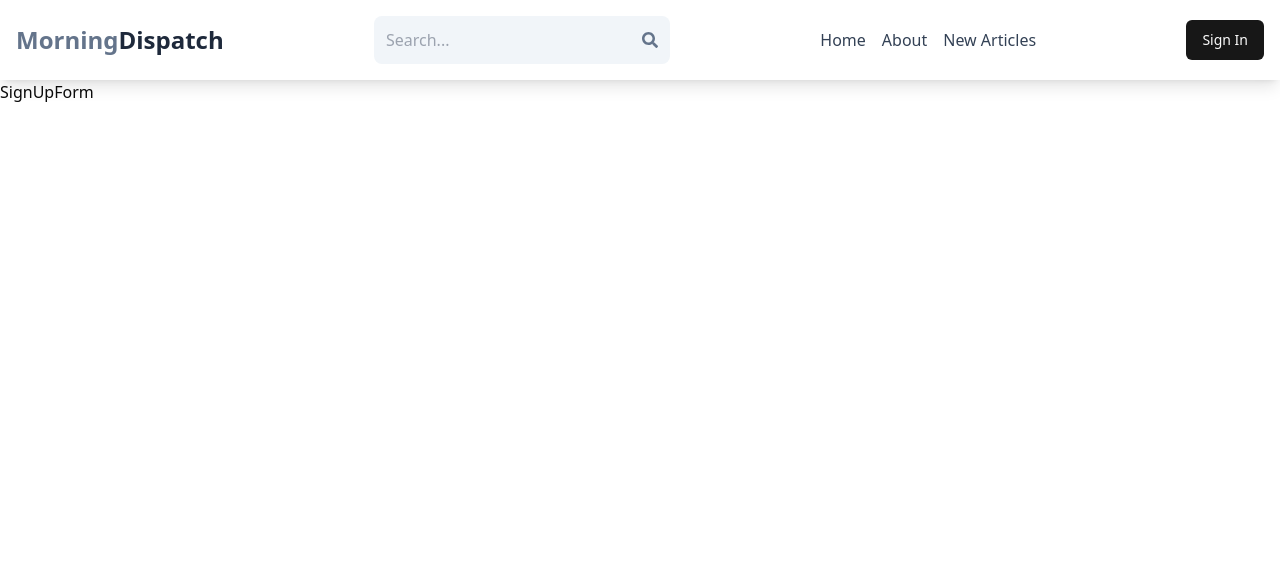
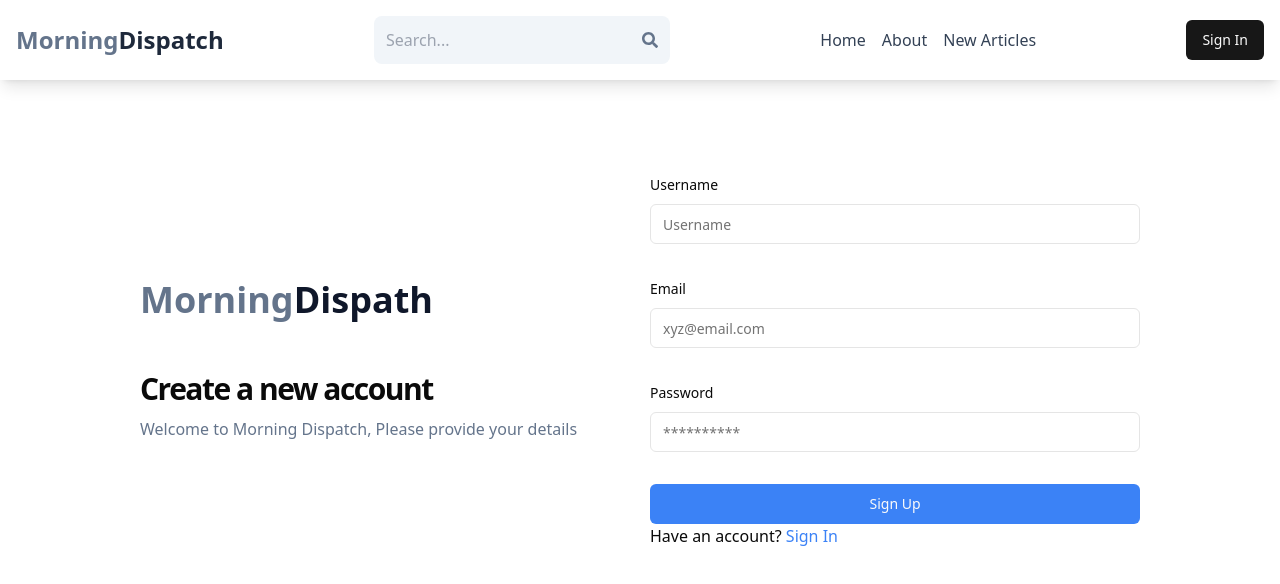
Before and after one commit to jajangscript/News-Article-Dispatch, a React (Vite) app in the folder frontend/: page /sign-up in a window 1280 px wide. Shown: the top 584 px of the page. Built offline with nearby package versions, Linux system fonts and the light colour scheme.

Commit message:
Sign Up Page UI
Signed-off-by: jajangscript <jajangkadi007@gmail.com>

```diff
--- a/frontend/package.json
+++ b/frontend/package.json
@@ -10,6 +10,8 @@
     "preview": "vite preview"
   },
   "dependencies": {
+    "@hookform/resolvers": "^3.9.1",
+    "@radix-ui/react-label": "^2.1.0",
     "@radix-ui/react-slot": "^1.1.0",
     "@vitejs/plugin-react": "^4.3.4",
     "class-variance-authority": "^0.7.1",
@@ -17,10 +19,12 @@
     "lucide-react": "^0.462.0",
     "react": "^18.3.1",
     "react-dom": "^18.3.1",
+    "react-hook-form": "^7.54.0",
     "react-icons": "^5.3.0",
     "react-router-dom": "^7.0.1",
     "tailwind-merge": "^2.5.5",
-    "tailwindcss-animate": "^1.0.7"
+    "tailwindcss-animate": "^1.0.7",
+    "zod": "^3.23.8"
   },
   "devDependencies": {
     "@eslint/js": "^9.15.0",
--- a/frontend/src/auth/forms/SignUpForm.jsx
+++ b/frontend/src/auth/forms/SignUpForm.jsx
@@ -1,7 +1,138 @@
 import React from "react";
+import { Link } from "react-router-dom";
+
+import { z } from "zod";
+import { zodResolver } from "@hookform/resolvers/zod";
+import { useForm } from "react-hook-form";
+import { Button } from "@/components/ui/button";
+import {
+  Form,
+  FormControl,
+  FormDescription,
+  FormField,
+  FormItem,
+  FormLabel,
+  FormMessage,
+} from "@/components/ui/form";
+import { Input } from "@/components/ui/input";
+
+const formSchema = z.object({
+  username: z.string().min(2, {
+    message: "Username must be at least 2 characters.",
+  }),
+  email: z.string().min({ message: "Invalid email address." }),
+  password: z
+    .string()
+    .min(8, { message: "Password must be at least 8 characters." }),
+});
 
 const SignUpForm = () => {
-  return <div>SignUpForm</div>;
+  // 1. Define your form.
+  const form = useForm({
+    resolver: zodResolver(formSchema),
+    defaultValues: {
+      username: "",
+      email: "",
+      password: "",
+    },
+  });
+
+  // 2. Define a submit handler.
+  function onSubmit(values) {
+    // Do something with the form values.
+    // ✅ This will be type-safe and validated.
+    console.log(values);
+  }
+
+  return (
+    <div className="min-h-screen mt-20">
+      <div className="flex p-3 max-w-3xl sm:max-w-5xl mx-auto flex-col md:flex-row md:items-center gap-5">
+        {/* left */}
+        <div className="flex-1">
+          <Link
+            to={"/"}
+            className="font-bold text-2xl sm:text-4xl flex flex-wrap"
+          >
+            <span className="text-slate-500">Morning</span>
+            <span className="text-slate-900">Dispath</span>
+          </Link>
+          <h2 className="text-[24px] md:text-[30px] font-bold leading-[140%] tracking-tighter pt-5 sm:pt-12">
+            Create a new account
+          </h2>
+          <p className="text-slate-500 text-[14px] font-medium leading-[140%] md:text-[16px] md:font-normal mt-2">
+            Welcome to Morning Dispatch, Please provide your details
+          </p>
+        </div>
+
+        {/* right */}
+        <div className="flex-1">
+          <Form {...form}>
+            <form onSubmit={form.handleSubmit(onSubmit)} className="space-y-8">
+              <FormField
+                control={form.control}
+                name="username"
+                render={({ field }) => (
+                  <FormItem>
+                    <FormLabel>Username</FormLabel>
+                    <FormControl>
+                      <Input type="text" placeholder="Username" {...field} />
+                    </FormControl>
+                    <FormMessage />
+                  </FormItem>
+                )}
+              />
+
+              <FormField
+                control={form.control}
+                name="email"
+                render={({ field }) => (
+                  <FormItem>
+                    <FormLabel>Email</FormLabel>
+                    <FormControl>
+                      <Input
+                        type="text"
+                        placeholder="xyz@email.com"
+                        {...field}
+                      />
+                    </FormControl>
+                    <FormMessage />
+                  </FormItem>
+                )}
+              />
+
+              <FormField
+                control={form.control}
+                name="password"
+                render={({ field }) => (
+                  <FormItem>
+                    <FormLabel>Password</FormLabel>
+                    <FormControl>
+                      <Input
+                        type="password"
+                        placeholder="**********"
+                        {...field}
+                      />
+                    </FormControl>
+                    <FormMessage />
+                  </FormItem>
+                )}
+              />
+
+              <Button type="submit" className="bg-blue-500 w-full">
+                Sign Up
+              </Button>
+            </form>
+          </Form>
+          <div>
+            <span>Have an account? </span>
+            <Link to={"/sign-in"} className="text-blue-500">
+              Sign In
+            </Link>
+          </div>
+        </div>
+      </div>
+    </div>
+  );
 };
 
 export default SignUpForm;
--- /dev/null
+++ b/frontend/src/components/ui/form.jsx
@@ -0,0 +1,133 @@
+import * as React from "react"
+import { Slot } from "@radix-ui/react-slot"
+import { Controller, FormProvider, useFormContext } from "react-hook-form";
+
+import { cn } from "@/lib/utils"
+import { Label } from "@/components/ui/label"
+
+const Form = FormProvider
+
+const FormFieldContext = React.createContext({})
+
+const FormField = (
+  {
+    ...props
+  }
+) => {
+  return (
+    (<FormFieldContext.Provider value={{ name: props.name }}>
+      <Controller {...props} />
+    </FormFieldContext.Provider>)
+  );
+}
+
+const useFormField = () => {
+  const fieldContext = React.useContext(FormFieldContext)
+  const itemContext = React.useContext(FormItemContext)
+  const { getFieldState, formState } = useFormContext()
+
+  const fieldState = getFieldState(fieldContext.name, formState)
+
+  if (!fieldContext) {
+    throw new Error("useFormField should be used within <FormField>")
+  }
+
+  const { id } = itemContext
+
+  return {
+    id,
+    name: fieldContext.name,
+    formItemId: `${id}-form-item`,
+    formDescriptionId: `${id}-form-item-description`,
+    formMessageId: `${id}-form-item-message`,
+    ...fieldState,
+  }
+}
+
+const FormItemContext = React.createContext({})
+
+const FormItem = React.forwardRef(({ className, ...props }, ref) => {
+  const id = React.useId()
+
+  return (
+    (<FormItemContext.Provider value={{ id }}>
+      <div ref={ref} className={cn("space-y-2", className)} {...props} />
+    </FormItemContext.Provider>)
+  );
+})
+FormItem.displayName = "FormItem"
+
+const FormLabel = React.forwardRef(({ className, ...props }, ref) => {
+  const { error, formItemId } = useFormField()
+
+  return (
+    (<Label
+      ref={ref}
+      className={cn(error && "text-destructive", className)}
+      htmlFor={formItemId}
+      {...props} />)
+  );
+})
+FormLabel.displayName = "FormLabel"
+
+const FormControl = React.forwardRef(({ ...props }, ref) => {
+  const { error, formItemId, formDescriptionId, formMessageId } = useFormField()
+
+  return (
+    (<Slot
+      ref={ref}
+      id={formItemId}
+      aria-describedby={
+        !error
+          ? `${formDescriptionId}`
+          : `${formDescriptionId} ${formMessageId}`
+      }
+      aria-invalid={!!error}
+      {...props} />)
+  );
+})
+FormControl.displayName = "FormControl"
+
+const FormDescription = React.forwardRef(({ className, ...props }, ref) => {
+  const { formDescriptionId } = useFormField()
+
+  return (
+    (<p
+      ref={ref}
+      id={formDescriptionId}
+      className={cn("text-sm text-muted-foreground", className)}
+      {...props} />)
+  );
+})
+FormDescription.displayName = "FormDescription"
+
+const FormMessage = React.forwardRef(({ className, children, ...props }, ref) => {
+  const { error, formMessageId } = useFormField()
+  const body = error ? String(error?.message) : children
+
+  if (!body) {
+    return null
+  }
+
+  return (
+    (<p
+      ref={ref}
+      id={formMessageId}
+      className={cn("text-sm font-medium text-destructive", className)}
+      {...props}>
+      {body}
+    </p>)
+  );
+})
+FormMessage.displayName = "FormMessage"
+
+export {
+  useFormField,
+  Form,
+  FormItem,
+  FormLabel,
+  FormControl,
+  FormDescription,
+  FormMessage,
+  FormField,
+}
--- /dev/null
+++ b/frontend/src/components/ui/input.jsx
@@ -0,0 +1,19 @@
+import * as React from "react"
+
+import { cn } from "@/lib/utils"
+
+const Input = React.forwardRef(({ className, type, ...props }, ref) => {
+  return (
+    (<input
+      type={type}
+      className={cn(
+        "flex h-10 w-full rounded-md border border-input bg-background px-3 py-2 text-base ring-offset-background file:border-0 file:bg-transparent file:text-sm file:font-medium file:text-foreground placeholder:text-muted-foreground focus-visible:outline-none focus-visible:ring-2 focus-visible:ring-ring focus-visible:ring-offset-2 disabled:cursor-not-allowed disabled:opacity-50 md:text-sm",
+        className
+      )}
+      ref={ref}
+      {...props} />)
+  );
+})
+Input.displayName = "Input"
+
+export { Input }
--- /dev/null
+++ b/frontend/src/components/ui/label.jsx
@@ -0,0 +1,16 @@
+import * as React from "react"
+import * as LabelPrimitive from "@radix-ui/react-label"
+import { cva } from "class-variance-authority";
+
+import { cn } from "@/lib/utils"
+
+const labelVariants = cva(
+  "text-sm font-medium leading-none peer-disabled:cursor-not-allowed peer-disabled:opacity-70"
+)
+
+const Label = React.forwardRef(({ className, ...props }, ref) => (
+  <LabelPrimitive.Root ref={ref} className={cn(labelVariants(), className)} {...props} />
+))
+Label.displayName = LabelPrimitive.Root.displayName
+
+export { Label }
```
Also changed, not shown: 1 other file (tests, documents, lock files or other folders).
